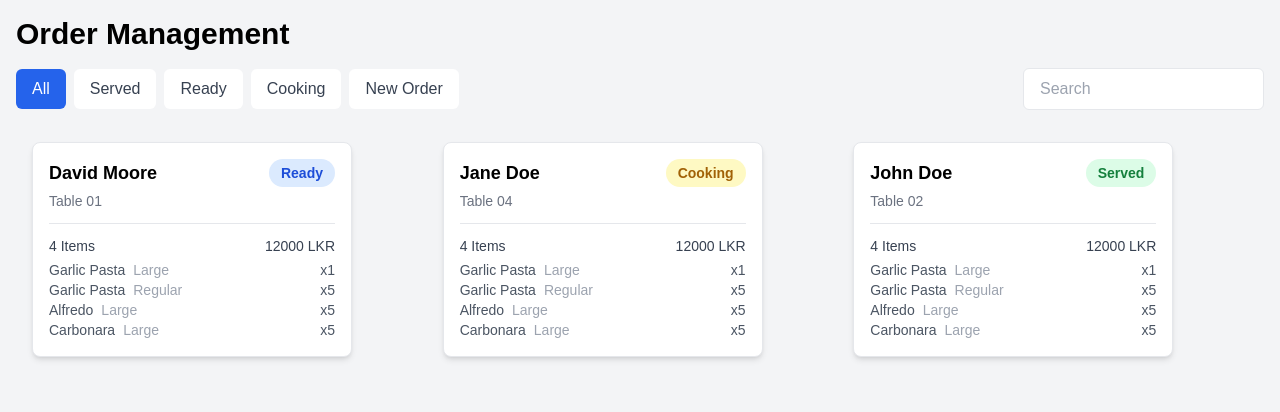
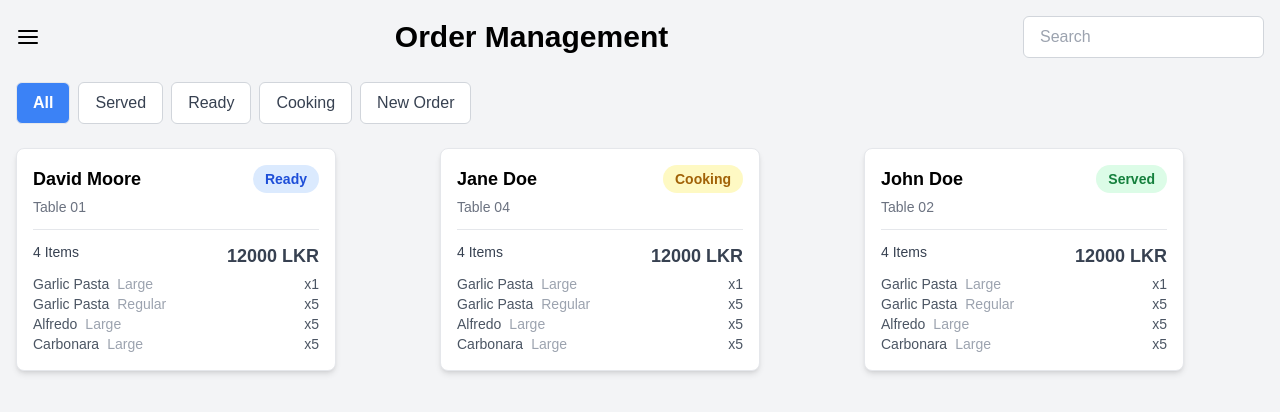
Before and after one commit to Exe-lk/food-ordering-menu, a Next.js app: page /order in a window 1280 px wide. Shown: the top 412 px of the page. Built offline with nearby package versions, Linux system fonts and the light colour scheme.

Commit message:
0.0.1
Menu Overlay Added

```diff
--- /dev/null
+++ b/app/menu/home/_components/MenuOverlay.tsx
@@ -0,0 +1,44 @@
+"use client";
+
+import React from "react";
+import { FiX } from "react-icons/fi";
+import Link from "next/link";
+
+interface MenuOverlayProps {
+  isOpen: boolean;
+  onClose: () => void;
+}
+
+const MenuOverlay: React.FC<MenuOverlayProps> = ({ isOpen, onClose }) => {
+  const menus = ["Italian", "Chineese", "Dessert", "Burgers", "Beverages", "Pizzas"];
+
+  if (!isOpen) return null;
+
+  return (
+    <div className="fixed inset-0 bg-black bg-opacity-50 flex justify-center items-end z-50">
+      <div className="bg-white w-full h-3/4 rounded-t-lg p-6 shadow-lg">
+        <div className="flex justify-between items-center mb-6">
+          <h2 className="text-xl font-semibold text-black">Menu</h2>
+          <button className="text-black" onClick={onClose}>
+            <FiX size={24} />
+          </button>
+        </div>
+        <ul className="space-y-4">
+          {menus.map((menu, index) => (
+            <li key={index}>
+              <Link
+                href={`/menu/home/menu/${menu}`}
+                onClick={onClose}
+                className="text-lg font-medium text-gray-700 hover:text-blue-500"
+              >
+                {menu}
+              </Link>
+            </li>
+          ))}
+        </ul>
+      </div>
+    </div>
+  );
+};
+
+export default MenuOverlay;
--- a/app/menu/home/menu/[name]/page.tsx
+++ b/app/menu/home/menu/[name]/page.tsx
@@ -5,9 +5,12 @@ import CategoryRow from "../../_components/CategoryRow";
 import ProductCard from "../../_components/ProductCard";
 import { FiMenu } from "react-icons/fi";
 import CartSection from "../_components/CartSection";
+import { useState } from "react";
+import MenuOverlay from "../../_components/MenuOverlay";
 
 const MenuPage = () => {
   const params = useParams();
+  const [isMenuOpen, setIsMenuOpen] = useState(false);
   const selectedMenu = params.name as string;
   const menuProducts = products[selectedMenu];
 
@@ -15,19 +18,24 @@ const MenuPage = () => {
     return <div className="p-4">No products found for this menu.</div>;
   }
 
+  const categories = Array.from(new Set(menuProducts.map(product => product.category)));
+
   return (
     <div className="p-2 bg-cover bg-center bg-no-repeat" style={{backgroundImage:'url(/images/background/menuback.png)'}}>
       <header className="flex justify-between items-center mb-4 border-b-2 border-white">
         <h1 className="text-3xl font-bold">{selectedMenu}</h1>
-        <button className="bg-transparent p-2 rounded"><FiMenu size={24}/></button>
+        <button onClick={() => setIsMenuOpen(true)} className="bg-transparent p-2 rounded">
+          <FiMenu size={24} />
+        </button>
       </header>
-      <CategoryRow categories={["Pasta", "Spaghetti", "Pizza", "Risotto"]} />
+      <CategoryRow categories={categories} />
       <div>
         {menuProducts.map((product, index) => (
           <ProductCard key={index} {...product} />
         ))}
       </div>
       <CartSection/>
+      <MenuOverlay isOpen={isMenuOpen} onClose={() => setIsMenuOpen(false)} />
     </div>
   );
 };
--- a/app/order/_components/OrderCard.tsx
+++ b/app/order/_components/OrderCard.tsx
@@ -1,18 +1,17 @@
 "use client";
-import { useState, useRef, useEffect } from "react";
+import { Menu } from "@headlessui/react";
+import { useState } from "react";
 
 interface OrderCardProps {
   name: string;
   table: string;
   items: { name: string; size: string; quantity: number }[];
   total: string;
-  status: "Ready" | "Cooking" | "Served" | "New Order";
+  status: "Ready" | "Cooking" | "Served" | "New Order"
 }
 
 const OrderCard: React.FC<OrderCardProps> = ({ name, table, items, total, status }) => {
   const [currentStatus, setCurrentStatus] = useState(status);
-  const [isDropdownOpen, setIsDropdownOpen] = useState(false);
-  const dropdownRef = useRef<HTMLDivElement>(null);
 
   const statusColors = {
     Ready: "bg-blue-100 text-blue-700",
@@ -21,55 +20,40 @@ const OrderCard: React.FC<OrderCardProps> = ({ name, table, items, total, status
     "New Order": "bg-orange-100 text-orange-700",
   };
 
-  const handleStatusChange = (newStatus: typeof status) => {
-    setCurrentStatus(newStatus);
-    setIsDropdownOpen(false);
+  const handleStatusChange = (newStatus: string) => {
+    setCurrentStatus(newStatus as typeof status);
   };
-
-  // Close dropdown when clicking outside
-  useEffect(() => {
-    const handleClickOutside = (event: MouseEvent) => {
-      if (dropdownRef.current && !dropdownRef.current.contains(event.target as Node)) {
-        setIsDropdownOpen(false);
-      }
-    };
-    document.addEventListener("mousedown", handleClickOutside);
-    return () => {
-      document.removeEventListener("mousedown", handleClickOutside);
-    };
-  }, []);
 
   return (
     <div className="border rounded-lg shadow-md bg-white p-4 w-80">
       {/* Header Section */}
       <div className="flex justify-between items-center">
+        <div>
           <h3 className="text-lg font-bold text-black">{name}</h3>
-
-        {/* Custom Dropdown */}
-        <div className="relative" ref={dropdownRef}>
-          <button
-            onClick={() => setIsDropdownOpen(!isDropdownOpen)}
-            className={`text-sm font-semibold px-3 py-1 rounded-full focus:outline-none ${statusColors[currentStatus]}`}
+        </div>
+        <Menu as="div" className="relative">
+          <Menu.Button
+            className={`text-sm font-semibold px-3 py-1 rounded-full ${statusColors[currentStatus]}`}
           >
             {currentStatus}
-          </button>
-
-          {isDropdownOpen && (
-            <div className="absolute right-0 mt-1 w-36 bg-white border rounded-md shadow-lg z-10">
+          </Menu.Button>
+          <Menu.Items className="absolute right-0 mt-1 w-36 bg-white border rounded-md shadow-lg">
             {["Ready", "Cooking", "Served", "New Order"].map((statusOption) => (
+              <Menu.Item key={statusOption}>
+                {({ active }) => (
                   <button
-                  key={statusOption}
-                  onClick={() => handleStatusChange(statusOption as typeof status)}
-                  className={`block w-full px-4 py-2 text-sm text-left text-black hover:bg-gray-100 ${
-                    currentStatus === statusOption ? "font-bold" : ""
+                    onClick={() => handleStatusChange(statusOption)}
+                    className={`block w-full px-4 py-2 text-sm text-left text-black ${
+                      active ? "bg-gray-100" : ""
                     }`}
                   >
                     {statusOption}
                   </button>
+                )}
+              </Menu.Item>
             ))}
-            </div>
-          )}
-        </div>
+          </Menu.Items>
+        </Menu>
       </div>
 
       {/* Table Information */}
@@ -79,9 +63,8 @@ const OrderCard: React.FC<OrderCardProps> = ({ name, table, items, total, status
       {/* Items Section */}
       <div className="flex justify-between text-sm font-medium text-gray-700 mb-1">
         <p>{items.length} Items</p>
-        <p>{total}</p>
+        <p className="text-lg font-bold">{total}</p>
       </div>
-
       <ul className="text-sm text-gray-600">
         {items.map((item, index) => (
           <li key={index} className="flex justify-between">
--- a/app/order/page.tsx
+++ b/app/order/page.tsx
@@ -1,72 +1,52 @@
-import React from 'react'
-import OrderCard from './_components/OrderCard';
+"use client";
+import React, { useState } from "react";
+import OrderCard from "./_components/OrderCard";
+import { FiMenu } from "react-icons/fi";
+import { orders } from "@/data/order";
 
-const page = () => {
-    const orders = [
-        {
-          name: "David Moore",
-          table: "01",
-          items: [
-            { name: "Garlic Pasta", size: "Large", quantity: 1 },
-            { name: "Garlic Pasta", size: "Regular", quantity: 5 },
-            { name: "Alfredo", size: "Large", quantity: 5 },
-            { name: "Carbonara", size: "Large", quantity: 5 },
-          ],
-          total: "12000 LKR",
-          status: "Ready",
-        },
-        {
-          name: "Jane Doe",
-          table: "04",
-          items: [
-            { name: "Garlic Pasta", size: "Large", quantity: 1 },
-            { name: "Garlic Pasta", size: "Regular", quantity: 5 },
-            { name: "Alfredo", size: "Large", quantity: 5 },
-            { name: "Carbonara", size: "Large", quantity: 5 },
-          ],
-          total: "12000 LKR",
-          status: "Cooking",
-        },
-        {
-          name: "John Doe",
-          table: "02",
-          items: [
-            { name: "Garlic Pasta", size: "Large", quantity: 1 },
-            { name: "Garlic Pasta", size: "Regular", quantity: 5 },
-            { name: "Alfredo", size: "Large", quantity: 5 },
-            { name: "Carbonara", size: "Large", quantity: 5 },
-          ],
-          total: "12000 LKR",
-          status: "Served",
-        },
-      ];
+const Page = () => {
+  const [activeFilter, setActiveFilter] = useState("All");
+  // Filtering orders
+  const filteredOrders =
+    activeFilter === "All"
+      ? orders
+      : orders.filter((order) => order.status === activeFilter);
+
   return (
-    <div className='p-4 bg-gray-100 min-h-screen'>
-        <h1 className='text-3xl font-bold mb-4 text-black'>Order Management</h1>
-        <div className='flex justify-between items-center mb-6'>
-            <div className='flex space-x-2'>
-                {["All","Served", "Ready", "Cooking","New Order"].map((filter) =>(
+    <div className="p-4 bg-gray-100 min-h-screen">
+      {/* Header Section */}
+      <div className="flex items-center justify-between mb-6">
+        <button className="text-2xl text-black">
+          <FiMenu />
+        </button>
+        <h1 className="text-3xl font-bold text-black text-center">Order Management</h1>
+        <input
+          type="text"
+          placeholder="Search"
+          className="border border-gray-300 rounded-md px-4 py-2 bg-white focus:outline-none focus:ring-2 focus:ring-blue-500"
+        />
+      </div>
+
+      {/* Filter Buttons */}
+      <div className="flex space-x-2 mb-6">
+        {["All", "Served", "Ready", "Cooking", "New Order"].map((filter) => (
           <button
             key={filter}
-                    className={`px-4 py-2 rounded-md ${
-                        filter === "All"
-                        ? "bg-blue-600 text-white"
-                        : "bg-white text-gray-700"
+            onClick={() => setActiveFilter(filter)}
+            className={`px-4 py-2 rounded-md border ${
+              activeFilter === filter
+                ? "bg-blue-500 text-white font-bold"
+                : "bg-white text-gray-700 border-gray-300 hover:bg-gray-100"
             }`}
           >
             {filter}
           </button>
         ))}
       </div>
-            <input
-                type="text"
-                placeholder='Search'
-                className='border border-gray-200 rounded-md px-4 py-2 bg-white'
-            />
-        </div>
-        <div className='container mx-0 px-4 py-2 items-center justify-center'>
-        <div className='grid grid-cols-3 gap-4'>
-            {orders.map((order, index) =>(
+
+      {/* Orders Grid */}
+      <div className="grid grid-cols-1 sm:grid-cols-2 lg:grid-cols-3 gap-6">
+        {filteredOrders.map((order, index) => (
           <OrderCard
             key={index}
             name={order.name}
@@ -78,9 +58,7 @@ const page = () => {
         ))}
       </div>
     </div>
+  );
+};
 
-    </div>
-  )
-}
-
-export default page
+export default Page;
--- /dev/null
+++ b/data/order.ts
@@ -0,0 +1,38 @@
+export const orders = [
+    {
+      name: "David Moore",
+      table: "01",
+      items: [
+        { name: "Garlic Pasta", size: "Large", quantity: 1 },
+        { name: "Garlic Pasta", size: "Regular", quantity: 5 },
+        { name: "Alfredo", size: "Large", quantity: 5 },
+        { name: "Carbonara", size: "Large", quantity: 5 },
+      ],
+      total: "12000 LKR",
+      status: "Ready",
+    },
+    {
+      name: "Jane Doe",
+      table: "04",
+      items: [
+        { name: "Garlic Pasta", size: "Large", quantity: 1 },
+        { name: "Garlic Pasta", size: "Regular", quantity: 5 },
+        { name: "Alfredo", size: "Large", quantity: 5 },
+        { name: "Carbonara", size: "Large", quantity: 5 },
+      ],
+      total: "12000 LKR",
+      status: "Cooking",
+    },
+    {
+      name: "John Doe",
+      table: "02",
+      items: [
+        { name: "Garlic Pasta", size: "Large", quantity: 1 },
+        { name: "Garlic Pasta", size: "Regular", quantity: 5 },
+        { name: "Alfredo", size: "Large", quantity: 5 },
+        { name: "Carbonara", size: "Large", quantity: 5 },
+      ],
+      total: "12000 LKR",
+      status: "Served",
+    },
+  ];
```
Also changed, not shown: data/products.ts (+51 -0 lines). Lines whose indentation alone changed are shown as unchanged.
